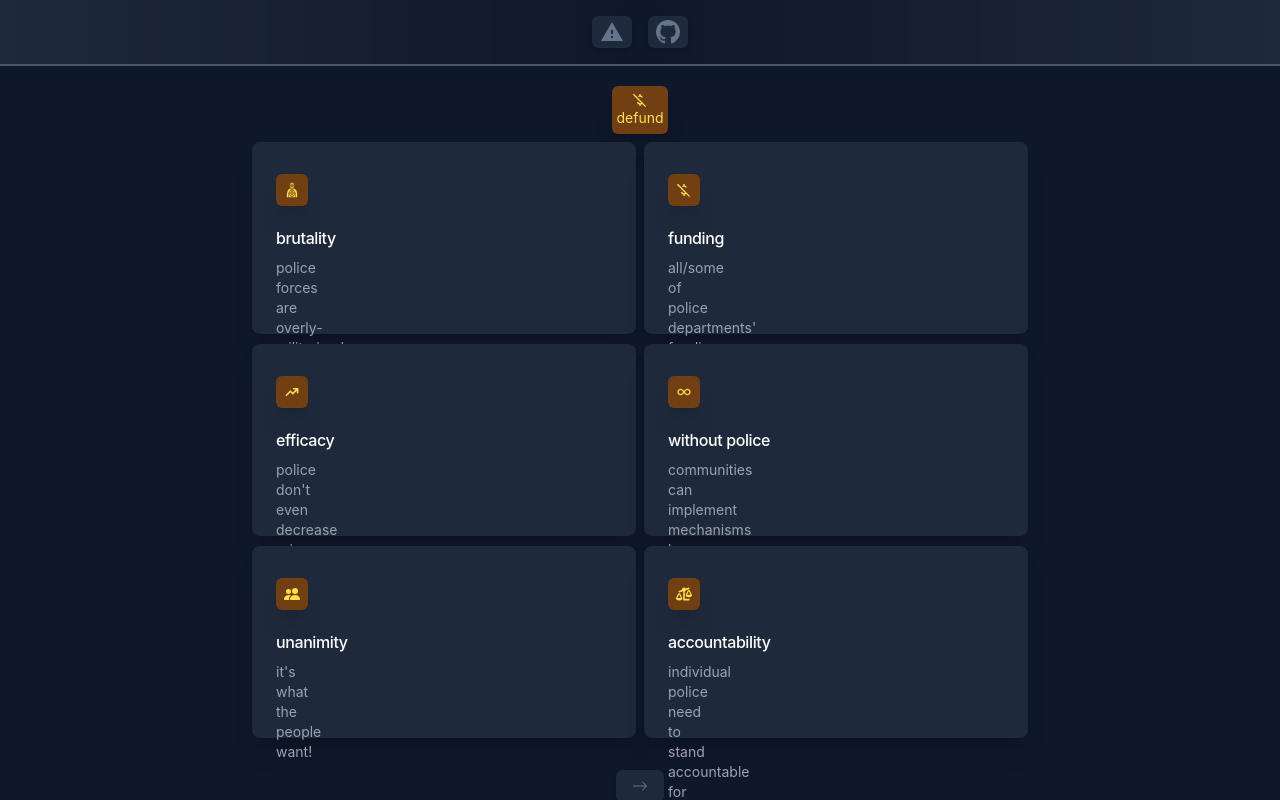
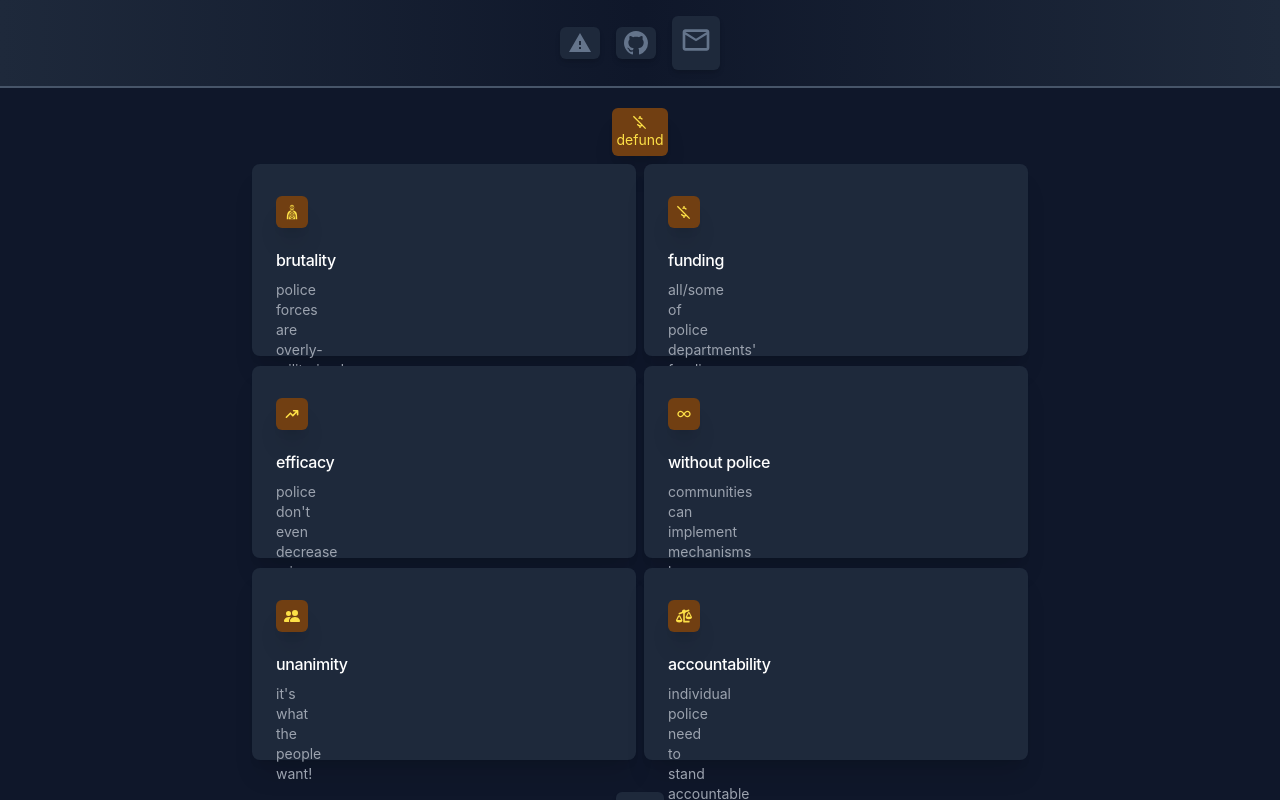
Before and after one commit to yairdyule/wrtg-3020-final, a Next.js app: page / in a window 1280 px wide. Built offline with nearby package versions, Linux system fonts and the light colour scheme.

Commit message:
clean navbar
Signed-off-by: Jared Jewell <jaje9434@colorado.edu>

```diff
--- a/components/Navbar.jsx
+++ b/components/Navbar.jsx
@@ -1,14 +1,11 @@
 import Link from "next/link";
 import { useState } from "react";
-import { RiHomeSmileLine } from "react-icons/ri";
 import { BsGithub } from "react-icons/bs";
-import {
-  MdAttachMoney,
-  MdMoneyOffCsred,
-  MdOutlineWarning,
-} from "react-icons/md";
+import { MdOutlineWarning, MdOutlineMail } from "react-icons/md";
 
-export const Navbar = (props) => {
+export const Navbar = () => {
+  const [email, setEmail] = useState(false);
+
   return (
     <nav className="w-full flex flex-row items-center justify-center space-x-4 text-gray-900 p-4 bg-gradient-to-r from-slate-800 via-slate-900 to-slate-800 border-b-2 border-slate-600 ">
       <Link href="/disclaimer">
@@ -16,11 +13,25 @@ export const Navbar = (props) => {
           <MdOutlineWarning className="h-8 w-8" />
         </button>
       </Link>
-      <Link href="https://github.com/yairdyule">
-        <button className="cursor pointer inline-flex shadow-lg h-8 w-10 text-slate-500 items-center justify-center p-2 bg-slate-800 rounded-md shadow-md transition ease-out duration-150  hover:bg-slate-800 hover:shadow-xl hover:text-purple-500">
+      <Link href="https://github.com/yairdyule/wrtg-3020-final">
+        <button className="cursor pointer inline-flex shadow-lg h-8 w-10 text-slate-500 items-center justify-center p-2 bg-slate-800 rounded-md shadow-md transition ease-out duration-150  hover:bg-slate-800 hover:shadow-xl hover:text-purple-400">
           <BsGithub className="h-8 w-8" />
         </button>
       </Link>
+      <button
+        className="group cursor pointer shadow-lg text-slate-500 items-center justify-center p-2 bg-slate-800 rounded-md shadow-md transition ease-out duration-150 hover:bg-slate-800 hover:shadow-xl hover:text-emerald-600"
+        onMouseEnter={() => setEmail(true)}
+        onMouseLeave={() => setEmail(false)}
+      >
+        <span className="inline-flex items-center justify-center grow">
+          <MdOutlineMail className="h-8 w-8" />
+          {email && (
+            <p className="text-slate-500 invisible transition delay-150 duration-300 group-hover:visible group-hover:text-emerald-500 ">
+              jaje9434@colorado.edu
+            </p>
+          )}
+        </span>
+      </button>
     </nav>
   );
 };
```
